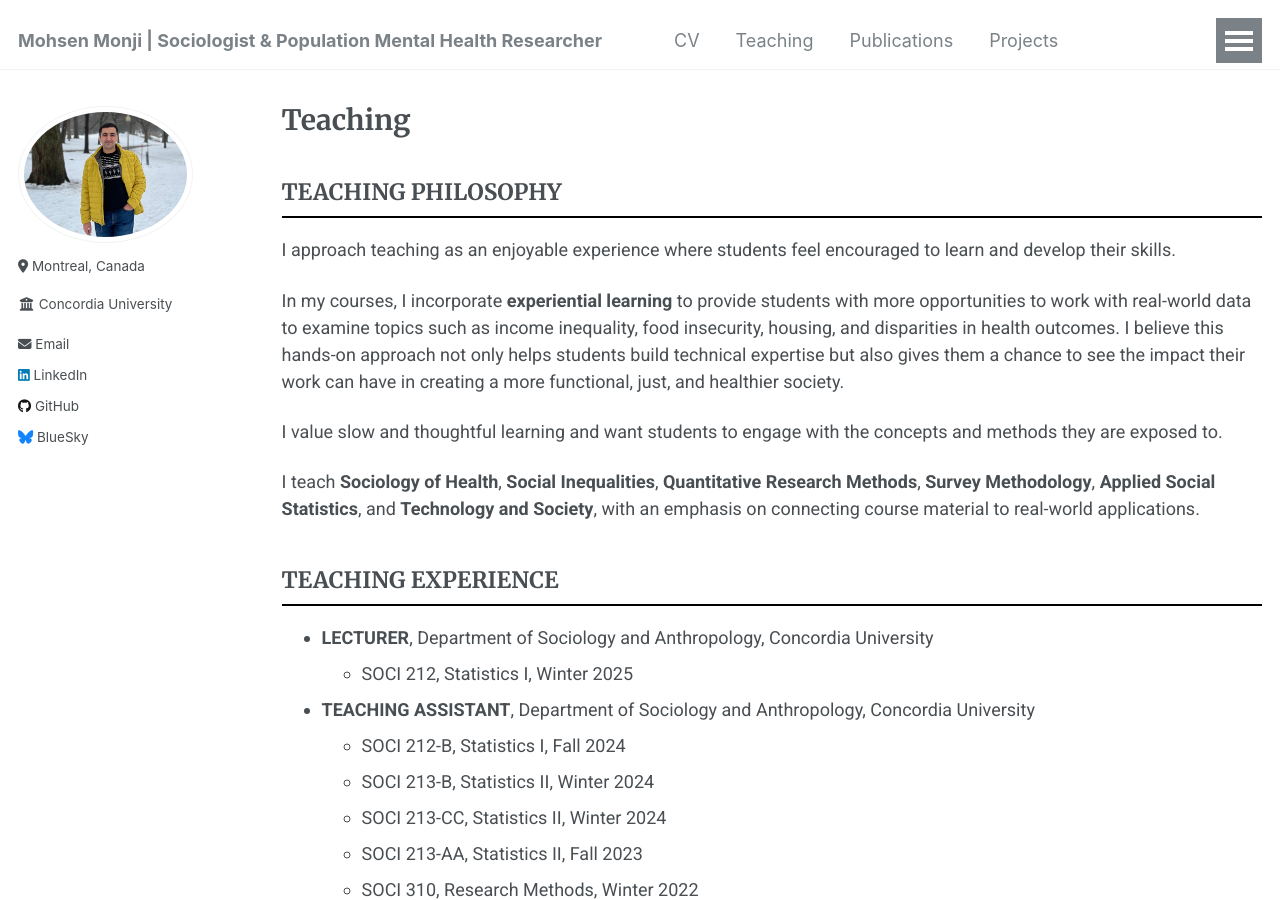
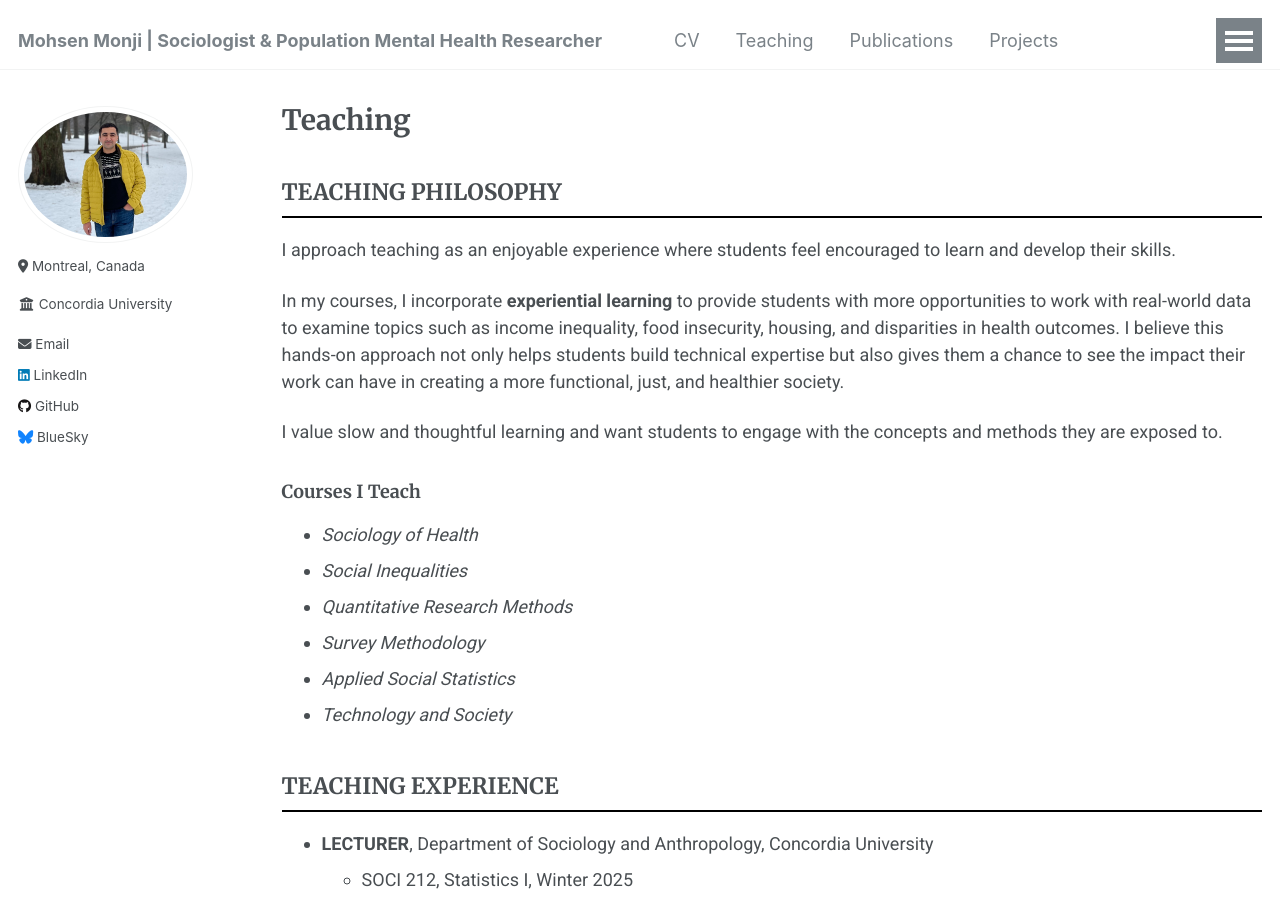
Before and after one commit to Mohsnmonji/mohsnmonji.github.io, a Jekyll site: the page built from _pages/teaching.md, in a window 1280 px wide and 900 px high. Built offline with Jekyll 4.4.1, drawn with Linux system fonts in a browser that asks for light colours.

Commit message:
Update teaching.md

```diff
--- a/_pages/teaching.md
+++ b/_pages/teaching.md
@@ -20,7 +20,15 @@ In my courses, I incorporate **experiential learning** to provide students with
 
 I value slow and thoughtful learning and want students to engage with the concepts and methods they are exposed to.
 
-I teach **Sociology of Health**, **Social Inequalities**, **Quantitative Research Methods**, **Survey Methodology**, **Applied Social Statistics**, and **Technology and Society**, with an emphasis on connecting course material to real-world applications.
+### Courses I Teach
+
+* *Sociology of Health*
+* *Social Inequalities*
+* *Quantitative Research Methods*
+* *Survey Methodology*
+* *Applied Social Statistics*
+* *Technology and Society*
+
 
 ## TEACHING EXPERIENCE
 
```
